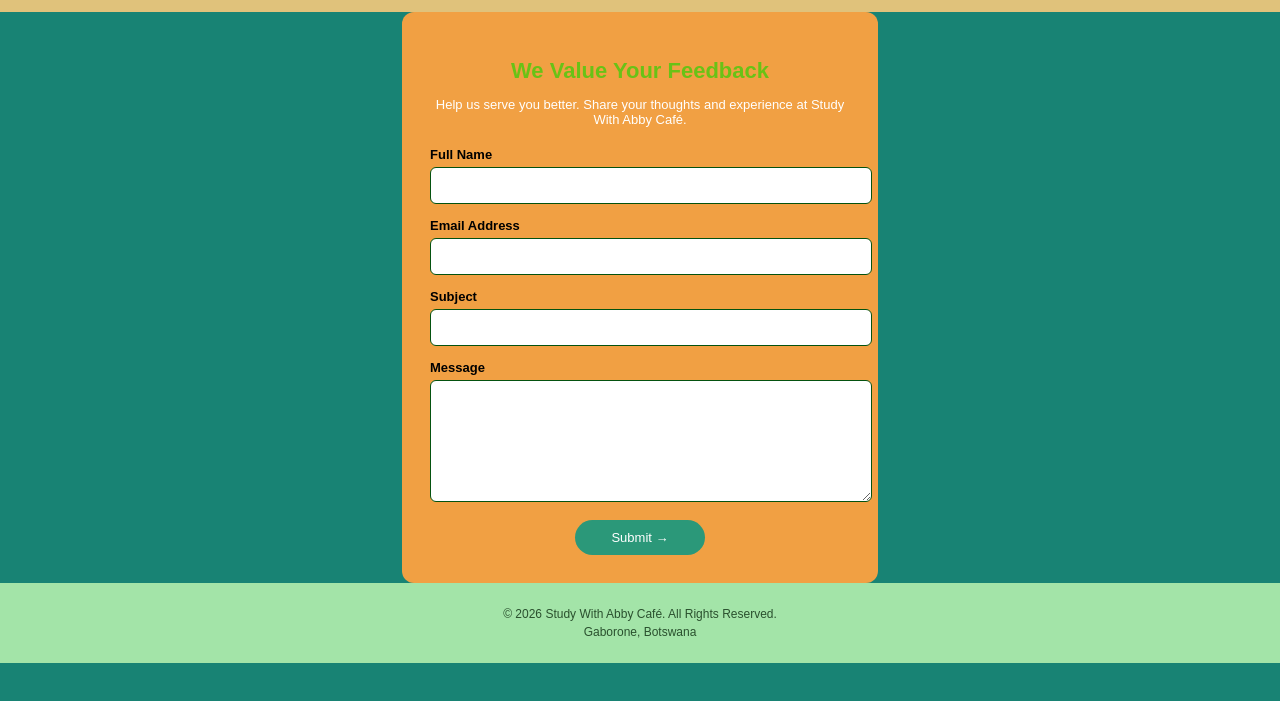
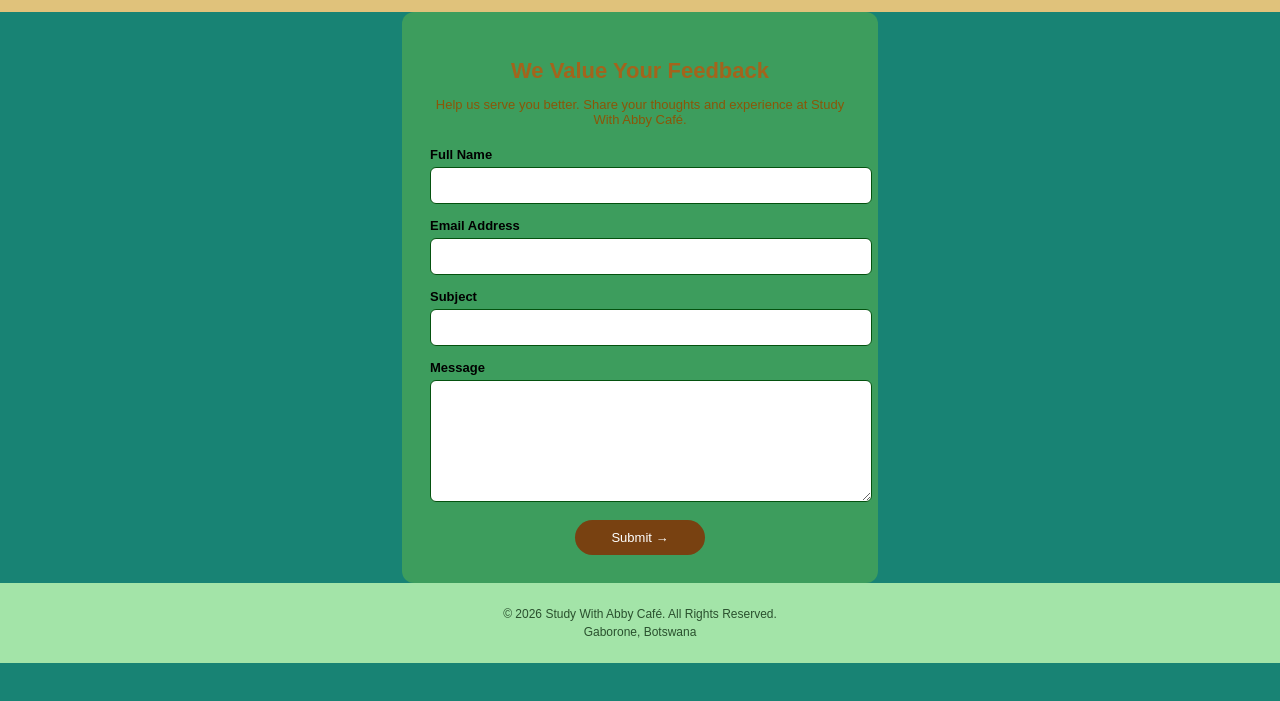
Before and after one commit to AbigailMoabi/StudyWithAbbyCafe, a plain HTML site: page feedback.html in a window 1280 px wide. Shown: the part 53-754 px from the top of the page. Drawn offline with Linux system fonts and the light colour scheme; a script that the page names is missing.

Commit message:
updated code

```diff
--- a/styles.css
+++ b/styles.css
@@ -341,7 +341,7 @@
 }
 
 .feedback {
-    background-color: #f1a043;
+    background-color: #3d9d5d;
     border-radius: 12px;
     padding: 28px;
     max-width: 420px;
@@ -351,14 +351,14 @@
 .feedback h1 {
     font-size: 22px;
     font-weight: bold;
-    color: #69c216;
+    color: #a3641c;
     text-align: center;
     margin-bottom: 6px;
 }
 
 .feedback p {
     font-size: 13px;
-    color: #ffffff;
+    color: #8b5608;
     text-align: center;
     margin-bottom: 20px;
 }
@@ -388,7 +388,7 @@
     display: block;
     width: 130px;
     margin: 0 auto;
-    background-color: #2b9879;
+    background-color: #784111;
     color: #ffffff;
     padding: 10px;
     font-size: 13px;
```
